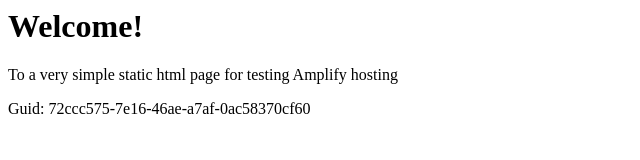
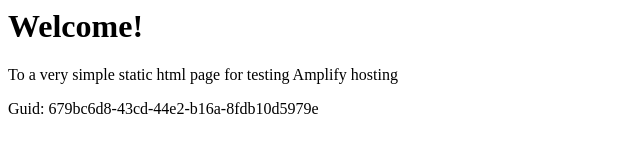
Before and after one commit to aws-aemilia-mxp/Github-PR-Commit-Integration-Test-DoNotTouch-GithubWebhookPreviewCanaryTest-v1-preprod-eu-south-1, a website: page src/index.html in a window 1280 px wide. Shown: the full height of the page, 0-640 px from the left. Drawn offline with Linux system fonts and the light colour scheme.

Commit message:
commit from integ tests

```diff
--- a/src/index.html
+++ b/src/index.html
@@ -12,6 +12,6 @@
 <body>
     <h1>Welcome!</h1>
     <p>To a very simple static html page for testing Amplify hosting</p>
-    <p>Guid: 72ccc575-7e16-46ae-a7af-0ac58370cf60</p></body>
+    <p>Guid: 679bc6d8-43cd-44e2-b16a-8fdb10d5979e</p></body>
 
 </html>
```
